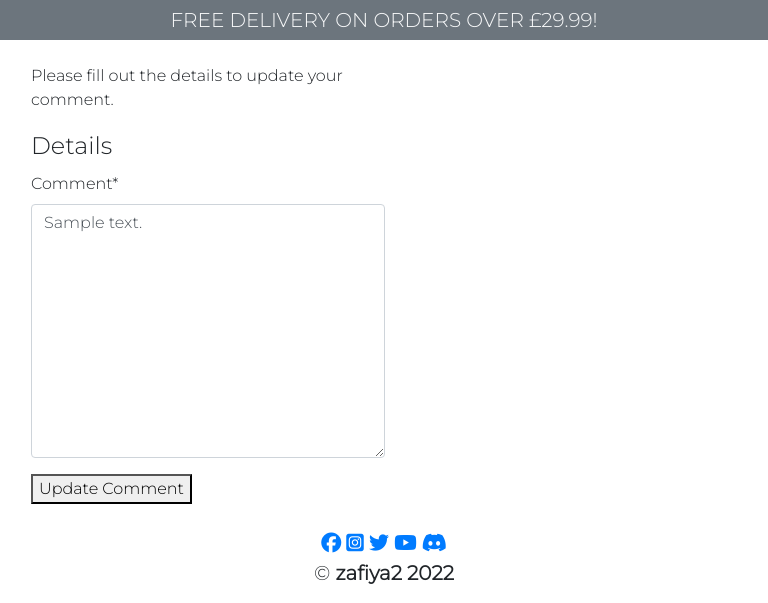
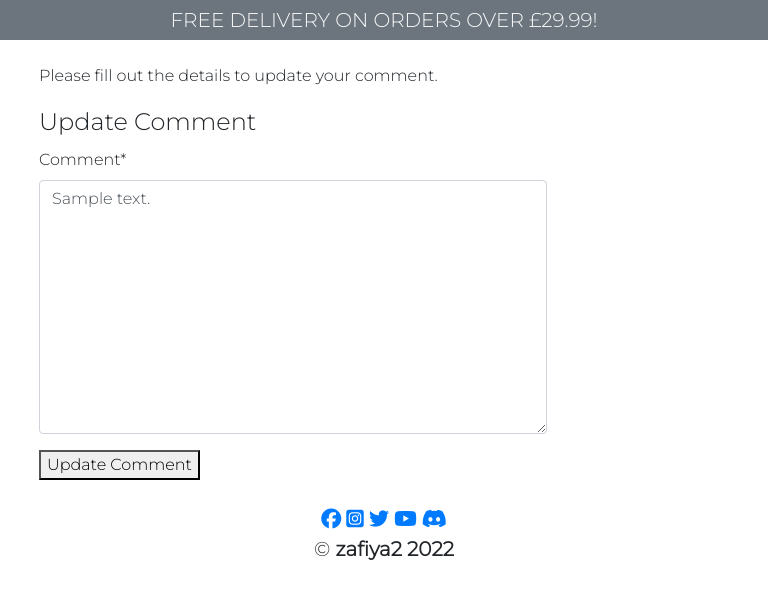
Before and after one commit to BegumDev/zafiya2, a Django app: page /blog/edit_comment/1 in a window 768 px wide. Shown: the part 197-800 px from the top of the page. Run offline with Django 3.2, Linux system fonts and the light colour scheme; tables that the repository leaves empty hold one stand-in row (values such as "Sample post"); some libraries are stand-ins or nearby versions.

Commit message:
add to manual testing in readme.

```diff
--- a/bag/templates/bag/bag.html
+++ b/bag/templates/bag/bag.html
@@ -34,7 +34,6 @@
                     <th scope="col">Price</th>
                     <th scope="col">Qty</th>
                     <th scope="col">Subtotal</th>
-                    <th scope="col"></th>
                 </tr>
             </thead>
 
--- a/blog/templates/blog/edit_comment.html
+++ b/blog/templates/blog/edit_comment.html
@@ -3,13 +3,13 @@
 {% block content %}
 
 <!-- Update a comment -->
-<div class="row w-50 ml-3 mb-4 mt-4">
+<div class="row m-4 update-comment">
     <div class="col-12">
         <p>Please fill out the details to update your comment.</p>
         <form method="POST" action="">
             {% csrf_token %}
             <fieldset class="rounded">
-                <legend class="fieldset-label">Details</legend>
+                <legend class="fieldset-label">Update Comment</legend>
                     {{ comment_form.comment | as_crispy_field }}
             </fieldset>
             <button type="submit">Update Comment</button>
--- a/blog/templates/blog/read_post.html
+++ b/blog/templates/blog/read_post.html
@@ -38,11 +38,11 @@
                     <p class="text-danger">"{{ x.comment }}"</p>
                     <small><p class="text-info">comment by: {{ x.comment_author }}</p></small>
                     <small><p class="text-danger">{{ x.date }}</p></small>
-                    <hr>
                     {% if request.user == x.comment_author %}
                         <small><a class="btn btn-sm btn-info" href="{% url 'edit_comment' x.id %}">Edit</a></small>
                         <small></small><a class="btn btn-sm btn-danger" href="{% url 'delete_comment' x.id %}">Delete</a></small>
                     {% endif %}
+                    <hr>
                 </div>
             </div>
             {% endfor %}
--- a/static/css/base.css
+++ b/static/css/base.css
@@ -1,4 +1,4 @@
-html{
+html {
     height: 100%;
     width: 100%;
 }
@@ -15,42 +15,42 @@ body {
     height: 280px;
 }
 
-.fragrance-card{
+.fragrance-card {
     width: 300px;
     height: 300px;
 }
 
-.fragrance-card img{
+.fragrance-card img {
     width: 250px;
     height: 250px;
 }
 
-.blog{
+.blog {
     height: 600px;
 }
 
-footer{
+footer {
     height: 60px;
 }
 
-section{
+section {
     height: auto;
     width: 80%;
     margin: 0 auto;
 }
 
-.product-card{
+.product-card {
     width: 250px;
     height: auto;
     border: 2px solid #7777;
 }
 
-.products-image img{
+.products-image img {
     height: 150px;
     width: 150px;
 }
 
-.basket-image img{
+.basket-image img {
     height: 150px;
     width: 150px;
 }
@@ -75,7 +75,7 @@ section{
     height: 2px;
 }
 
-.bag-img img{
+.bag-img img {
     height: 50px;
     width: 50px;
 }
@@ -88,17 +88,19 @@ section{
 /* ---------------- media queries ---------------- */
 
 /* mobile screens */
+@media screen and (max-width:425px) {}
+
 @media screen and (min-width:426px) and (max-width:1024px) {
-    .sign-up-form, {
+
+    .sign-up-form,
+        {
         width: 60%;
     }
 
-    .add-post-form, .update-post-form {
+    .add-post-form,
+    .update-post-form,
+    .update-comment {
         width: 70%;
     }
 
 }
-
-@media screen and (min-width:426px) and (max-width:1024px) {
-
-}
```
Also changed, not shown: README.md.
